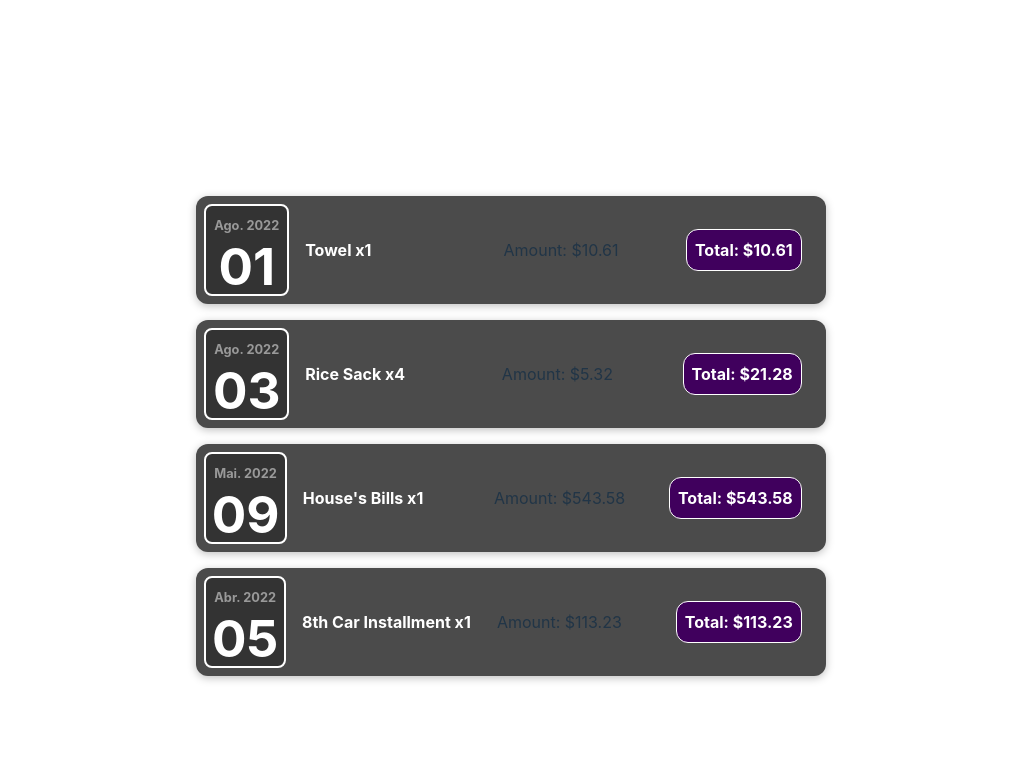
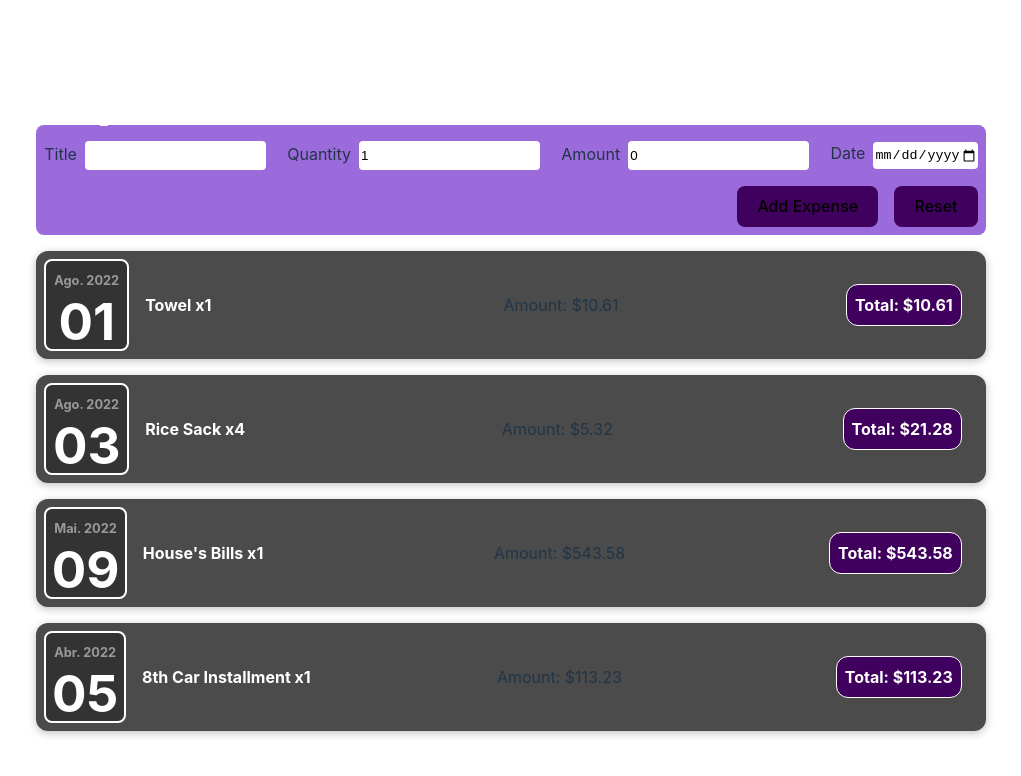
Before and after one commit to mloubake/The-Complete-Guide-incl-Hooks-React-Router-Redux-Course, a React (Vite) app: page / in a window 1280 px wide. Shown: the top 776 px of the page, without its empty margins (161-1182 px from the left). Built offline with nearby package versions, Linux system fonts and the light colour scheme.

Commit message:
Adding the Insert a New Item Functionality and displaying the new on in the list.

```diff
--- /dev/null
+++ b/src/components/ExpenseForm/ExpenseForm.jsx
@@ -0,0 +1,123 @@
+"react";
+
+import { useState } from "react";
+import "./styles.css";
+
+function ExpenseForm({ onSaveNewExpenseData }) {
+  let [newItem, setNewItem] = useState({
+    inputedTitle: "",
+    inputedQuantity: 1,
+    inputedAmount: 0,
+    inputedDate: "",
+  });
+
+  function handleTitleChange(event) {
+    setNewItem((previousState) => {
+      return { ...previousState, inputedTitle: event.target.value };
+    });
+  }
+
+  function handleQuantityChange(event) {
+    setNewItem((previousState) => {
+      return { ...previousState, inputedQuantity: event.target.value };
+    });
+  }
+
+  function handleAmountChange(event) {
+    setNewItem((previousState) => {
+      return { ...previousState, inputedAmount: event.target.value };
+    });
+  }
+
+  function handleDateChange(event) {
+    setNewItem((previousState) => {
+      return { ...previousState, inputedDate: event.target.value };
+    });
+  }
+
+  function submitHandler(event) {
+    event.preventDefault();
+
+    const expenseData = {
+      title: newItem.inputedTitle,
+      quantity: newItem.inputedQuantity,
+      amount: newItem.inputedAmount,
+      date: new Date(newItem.inputedDate),
+    };
+    onSaveNewExpenseData(expenseData);
+
+    setNewItem({
+      inputedTitle: "",
+      inputedQuantity: 1,
+      inputedAmount: 0,
+      inputedDate: "",
+    });
+  }
+
+  return (
+    <form
+      className="expense-form__container"
+      onSubmit={(event) => {
+        submitHandler(event);
+      }}
+    >
+      <div className="expense-form__controls">
+        <div className="expense-form__control">
+          <label>Title</label>
+          <input
+            type="text"
+            value={newItem.inputedTitle}
+            onChange={(event) => {
+              handleTitleChange(event);
+            }}
+          />
+        </div>{" "}
+        <div className="expense-form__control">
+          <label>Quantity</label>
+          <input
+            type="number"
+            min="1"
+            step="1"
+            value={newItem.inputedQuantity}
+            onChange={(event) => {
+              handleQuantityChange(event);
+            }}
+          />
+        </div>
+        <div className="expense-form__control">
+          <label>Amount</label>
+          <input
+            type="number"
+            min="0.00"
+            step="0.01"
+            value={newItem.inputedAmount}
+            onChange={(event) => {
+              handleAmountChange(event);
+            }}
+          />
+        </div>
+        <div className="expense-form__control">
+          <label>Date</label>
+          <input
+            type="date"
+            min="2019-01-01"
+            max="2030-12-31"
+            required
+            value={newItem.inputedDate}
+            onChange={(event) => {
+              handleDateChange(event);
+            }}
+          />
+        </div>
+      </div>
+      <div className="expense-form__actions">
+        <button id="add_new" type="submit">
+          Add Expense
+        </button>
+        <button id="reset_values">Reset</button>
+      </div>
+    </form>
+  );
+}
+
+export default ExpenseForm;
--- /dev/null
+++ b/src/components/ExpenseForm/styles.css
@@ -0,0 +1,41 @@
+.expense-form__container {
+  display: flex;
+  flex-direction: column;
+  align-items: center;
+}
+
+.expense-form__controls {
+  width: 100%;
+  margin: 8px 0 16px;
+
+  display: flex;
+  flex-direction: row;
+  justify-content: space-between;
+}
+
+label {
+  margin-right: 8px;
+}
+
+input {
+  height: 2em;
+
+  border-radius: 4px;
+  border: none;
+}
+
+.expense-form__actions {
+  width: 100%;
+
+  display: flex;
+  justify-content: flex-end;
+}
+
+#add_new {
+  margin-right: 16px;
+  background-color: #40005d;
+}
+
+#reset_values {
+  background-color: #40005d;
+}
--- a/src/components/ExpenseList/ExpenseList.jsx
+++ b/src/components/ExpenseList/ExpenseList.jsx
@@ -1,14 +1,22 @@
-import React from "react";
+import React, { useState } from "react";
 
 import ExpenseItem from "../ExpenseItem/ExpenseItem";
-import mockedData from "../../data/mockedData";
+import mockedDatabase from "../../data/mockedData";
 
 import "./styles.css";
+import NewExpense from "../NewExpense/NewExpense";
 
 function ExpenseList() {
+  let [mockedData, setMockedData] = useState(mockedDatabase);
+
+  const handleAddNewExpense = (newExpenseData) => {
+    setMockedData([...mockedDatabase, newExpenseData]);
+  };
+
   return (
     <div className="expense-list">
       <h1>Expense Tracker</h1>
+      <NewExpense onAddNewExpense={handleAddNewExpense} />
       {mockedData.map((data) => {
         return (
           <ExpenseItem
--- /dev/null
+++ b/src/components/NewExpense/NewExpense.jsx
@@ -0,0 +1,20 @@
+import React from "react";
+import ExpenseForm from "../ExpenseForm/ExpenseForm";
+
+import "./styles.css";
+
+function NewExpense({ onAddNewExpense }) {
+  function handleSaveNewExpenseData(inputedExpenseData) {
+    const expenseData = { ...inputedExpenseData, id: Math.random().toString() };
+
+    onAddNewExpense(expenseData);
+  }
+
+  return (
+    <div className="new-expense__container">
+      <ExpenseForm onSaveNewExpenseData={handleSaveNewExpenseData} />
+    </div>
+  );
+}
+
+export default NewExpense;
--- /dev/null
+++ b/src/components/NewExpense/styles.css
@@ -0,0 +1,6 @@
+.new-expense__container {
+  padding: 8px;
+
+  background-color: rgb(155, 106, 219);
+  border-radius: 8px;
+}
--- a/src/data/mockedData.js
+++ b/src/data/mockedData.js
@@ -1,4 +1,4 @@
-let mockedData = [
+let mockedDatabase = [
   {
     id: "element0",
     title: "Towel",
@@ -29,4 +29,4 @@ let mockedData = [
   },
 ];
 
-export default mockedData;
+export default mockedDatabase;
```
